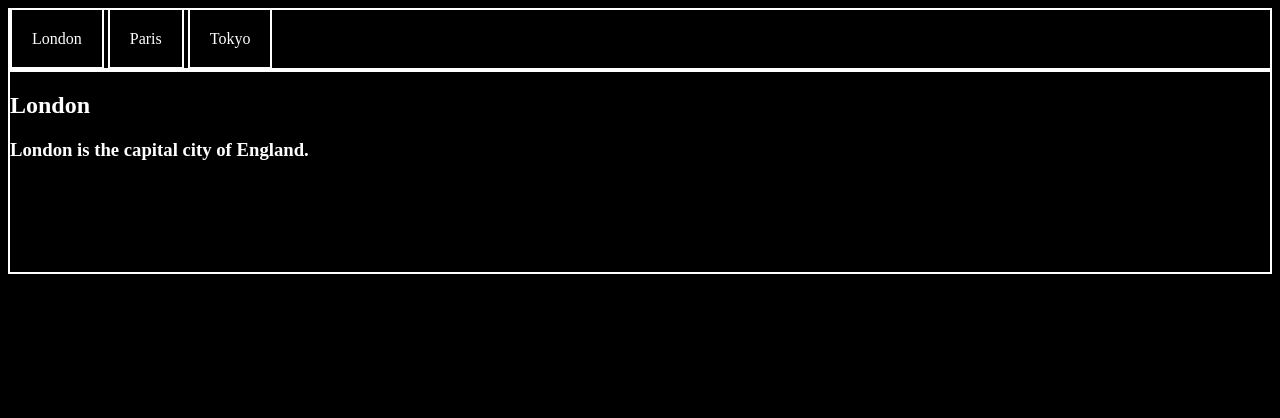
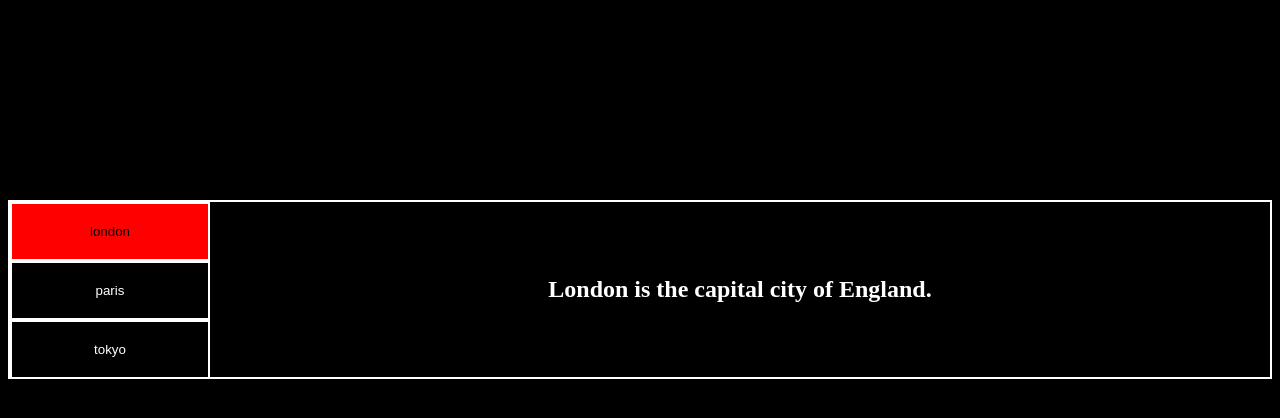
Before and after one commit to Kavishka-santhush/tabs, a plain HTML site: page index.html in a window 1280 px wide. Drawn offline with Linux system fonts and the light colour scheme.

Commit message:
Add files via upload

```diff
--- a/index.html
+++ b/index.html
@@ -12,55 +12,82 @@
             color: white;
         }
 
-        .namelist {
+        .container {
             border: white 2px solid;
-            padding: 20px;
-            padding-left: 0px;
+            margin-top: 200px;
         }
 
-        a {
+        button {
+            display: block;
+            background-color: black;
+            border: none;
+            color: white;
             padding: 20px;
-            cursor: pointer;
-            border: 2px solid white;
-            margin: 0px;
-            margin-left: 0px;
+            border: white 2px solid;
         }
 
-        .destription {
-            height: 200px;
-            border: 2px solid white;
+        .active {
+            background-color: red;
+            color: black;
+        }
+
+        .list {
+            display: flex;
+            flex-direction: column;
+            width: 200px;
+            float: left;
+        }
+
+        button:hover {
+            background-color: red;
+        }
+
+        .city {
+            cursor: pointer;
+        }
+
+        .des {
+            height: 135px;
+            display: flex;
+            justify-content: center;
+            align-items: center;
         }
     </style>
 </head>
 
 <body>
-    <div class="namelist">
-        <a class="name">London</a>
-        <a class="name">Paris</a>
-        <a class="name">Tokyo</a>
+    <div class="container">
+        <div class="list">
+            <button class="city">london</button>
+            <button class="city">paris</button>
+            <button class="city">tokyo</button>
         </div>
-    <div class="destription">
-        <h2 class="heading">London</h2>
-        <h3 class="des">London is the capital city of England.</h3>
+        <div>
+            <h2 class="des"></h2>
         </div>
         <script>
-        Name = document.getElementsByClassName("name");
-        heading = document.getElementsByClassName("heading")[0];
+            details = {
+                london: "London is the capital city of England.",
+                paris: "Paris is the capital of France.",
+                tokyo: "Tokyo is the capital of Japan."
+            }
+            button = document.getElementsByClassName("city");
             des = document.getElementsByClassName("des")[0];
-        details = {
-            London: "London is the capital city of England.",
-            Paris: "Paris is the capital of France.",
-            Tokyo: "Tokyo is the capital of Japan."
+
+            des.innerHTML = details.london;
+            button[0].classList.add("active");
+            for (i = 0; i < 3; i++) {
+                button[i].addEventListener("click", function () {
+                    for (k = 0; k < 3; k++) {
+                        button[k].classList.remove("active");
                     }
-
-        for (i = 0; i < Name.length; i++) {
-            Name[i].addEventListener("click", function () {
-                heading.innerHTML = this.innerHTML;
                     des.innerHTML = details[this.innerHTML];
+                    this.classList.add("active");
                 });
             }
-
+            // console.log(details["london"]);
         </script>
+    </div>
 </body>
 
 </html>
```
Lines whose indentation alone changed are shown as unchanged.
